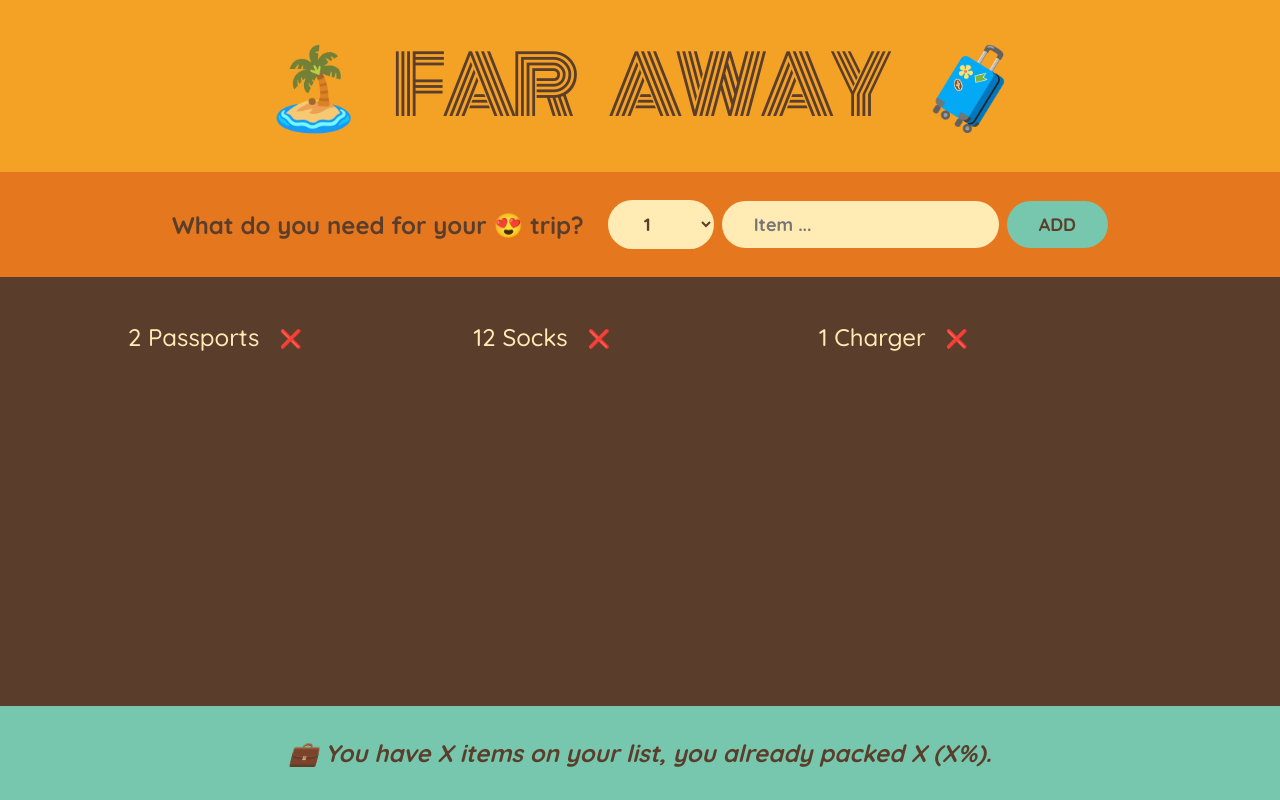
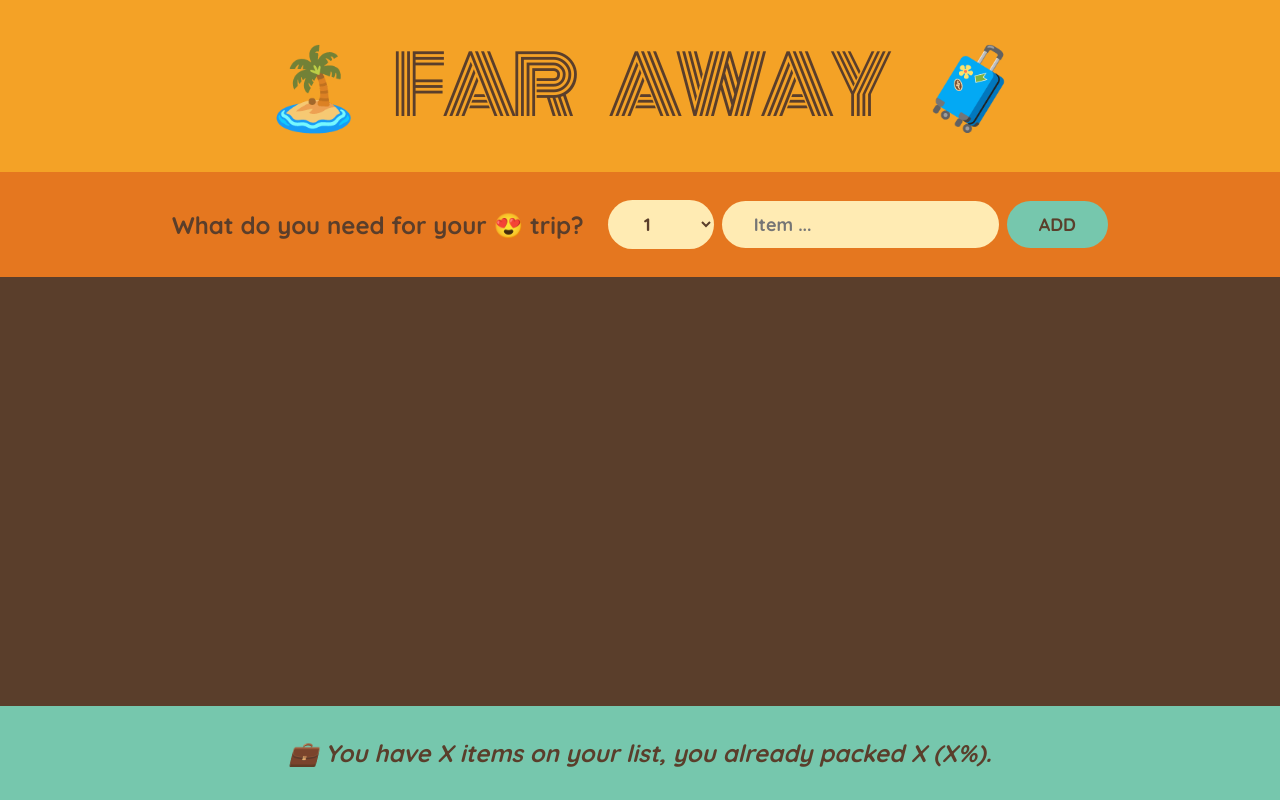
Before and after one commit to nizar-ing/Travel-list, a React (Create React App) app: page / in a window 1280 px wide. Built offline with nearby package versions, Linux system fonts and the light colour scheme; the HTML template or start-up script is replaced by a standard one.

Commit message:
Handling the delete item event

```diff
--- a/src/App.jsx
+++ b/src/App.jsx
@@ -1,28 +1,24 @@
 import {useState} from "react";
-
-const initialItems = [
-    {id: 1, description: "Passports", quantity: 2, packed: false},
-    {id: 2, description: "Socks", quantity: 12, packed: false},
-    {id: 3, description: "Charger", quantity: 1, packed: false}
-];
 
 
 const App = () => {
-    const [items, setItems] = useState([
-        {id: 1, description: "Passports", quantity: 2, packed: false},
-        {id: 2, description: "Socks", quantity: 12, packed: false},
-        {id: 3, description: "Charger", quantity: 1, packed: false}
-    ]);
+    const [items, setItems] = useState([]);
 
     const handleAddItem = (newItem) => {
         setItems((items) => [...items, newItem]);
-    }
+    };
+    const handleDeleteItem = (id) => {
+        const exists = items.some(obj => obj.hasOwnProperty('id') && obj.id === id);
+        if(!exists) return;
+        const filteredItems = items.filter((item) => item.id !== id);
+        setItems(filteredItems);
+    };
 
     return (
         <div className="app">
             <Logo/>
             <Form onAddItem={handleAddItem} />
-            <PackingList items={items} />
+            <PackingList items={items} onDeleteItem={handleDeleteItem} />
             <Stats />
         </div>
     );
@@ -66,25 +62,25 @@ const Form = ({onAddItem}) => {
     );
 }
 
-const PackingList = ({items}) => {
+const PackingList = ({items, onDeleteItem}) => {
     return (
         <div className="list">
             <ul>
                 {
-                    items.map((item) => <Item key={item.id} item={item}/>)
+                    items.map((item) => <Item key={item.id} item={item} onDeleteItem={onDeleteItem} />)
                 }
             </ul>
         </div>
     );
 }
 
-const Item = ({item}) => {
+const Item = ({item, onDeleteItem}) => {
     return (
         <li>
             <span style={item.packed ? {textDecoration: "line-through"} : {}}>
                 {item.quantity} {item.description}
             </span>
-            <button>❌</button>
+            <button onClick={() => onDeleteItem(item.id)}>❌</button>
         </li>
     );
 }
```
